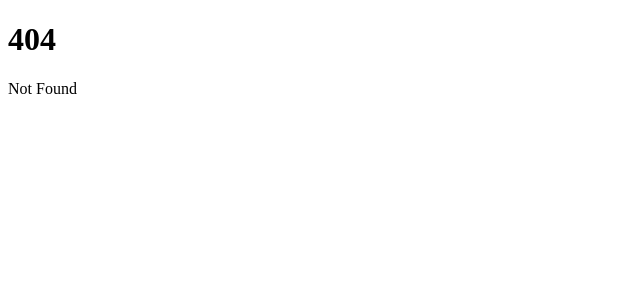
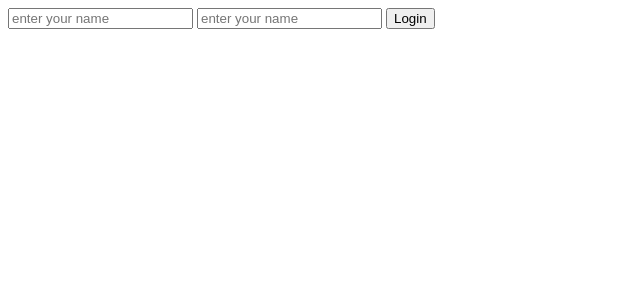
Before and after one commit to dnwthtnr/easyticketing, a SvelteKit app: page /login in a window 1280 px wide. Before the commit this address had no page. Shown: the top 300 px of the page, without its empty margins (0-640 px from the left). Built offline with nearby package versions, Linux system fonts and the light colour scheme.

Commit message:
Basic login page skeleton

```diff
--- a/package.json
+++ b/package.json
@@ -16,7 +16,7 @@
 		"@sveltejs/adapter-static": "^3.0.1",
 		"@sveltejs/kit": "^2.0.0",
 		"@sveltejs/vite-plugin-svelte": "^3.0.0",
-		"prisma": "^5.9.1",
+		"prisma": "^5.10.2",
 		"svelte": "^4.2.7",
 		"svelte-check": "^3.6.0",
 		"typescript": "^5.0.0",
@@ -25,6 +25,7 @@
 	"type": "module",
 	"dependencies": {
 		"@prisma/client": "^5.9.1",
-		"bcrypt": "^5.1.1"
+		"bcrypt": "^5.1.1",
+		"npx": "^10.2.2"
 	}
 }
--- a/src/routes/+page.server.ts
+++ b/src/routes/+page.server.ts
@@ -1,5 +1,5 @@
 import type { Actions, PageServerLoad } from "./$types";
-import {prisma} from "$lib/prisma.js"
+import {prisma} from "$lib/server/database/prisma.js"
 
 import bcrypt from "bcrypt"
 
--- a/src/routes/+page.svelte
+++ b/src/routes/+page.svelte
@@ -8,13 +8,13 @@
 
 <script lang="ts">
     import {widgetparams} from "./objecttimeline/params.js"
-    import {GetTickets} from "$lib/server/database/ticket_actions.js"
+    // import {GetTickets} from "$lib/server/database/ticket_actions.js"
 
-    import type {PageData} from "./$types"
+    import type {PageData} from "./$types.js"
     export let data: PageData
     $: ({users} = data)
 
-    GetTickets()
+    // GetTickets()
 
 </script>
 
--- /dev/null
+++ b/src/routes/login/+page.svelte
@@ -0,0 +1,20 @@
+<script lang="ts">
+
+    // import {GetUser} from "$lib/server/database/user_actions"
+
+    import {_LoginButtonClicked} from "./+page"
+
+    var email_input = ''
+    var password_input = ''
+
+</script>
+
+
+<div class="Login Prompt">
+
+<input bind:value={email_input} placeholder="enter your name" />
+<input bind:value={password_input} placeholder="enter your name" />
+
+<button on:click={_LoginButtonClicked}>Login</button>
+
+</div>
--- /dev/null
+++ b/src/routes/login/+page.ts
@@ -0,0 +1,3 @@
+export function _LoginButtonClicked(){
+    console.log("Clicked")
+}
--- a/src/routes/navbar/navbar.svelte
+++ b/src/routes/navbar/navbar.svelte
@@ -6,6 +6,9 @@
         </li>
         <li>
             <a href="../">Timeline</a>
+        </li>
+        <li>
+            <a href="../login">Login</a>
         </li>
     </ul>
 </nav>
```
Also changed, not shown: 1 other file (tests, documents, lock files or other folders).
